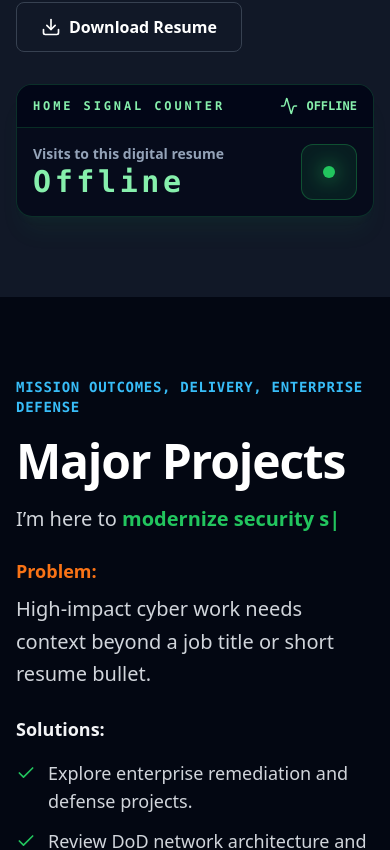
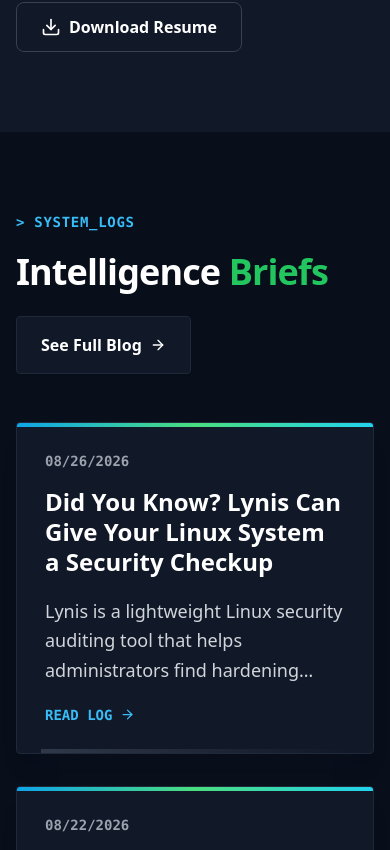
Before and after one commit to ebarlowjr2/cyber-engineer, a React (Vite) app: page / in a window 390 px wide. Shown: the part 1214-2064 px from the top of the page. Built offline with nearby package versions, Linux system fonts and the light colour scheme; no server answers.

Commit message:
Reposition homepage blog and resume counter

```diff
--- /dev/null
+++ b/src/components/ResumeVisitCounter.tsx
@@ -0,0 +1,59 @@
+import { Activity } from 'lucide-react'
+import { useEffect, useState } from 'react'
+
+export function ResumeVisitCounter() {
+  const [hitCount, setHitCount] = useState<number | null>(null)
+  const [counterStatus, setCounterStatus] = useState<'loading' | 'live' | 'offline'>('loading')
+
+  useEffect(() => {
+    const counterBaseUrl = 'https://countapi.mileshilliard.com/api/v1'
+    const counterKey = 'ebthecybergod-digital-resume-home-visits'
+    const sessionKey = 'eb-cyber-global-home-hit-counted-this-session'
+
+    async function updateGlobalCounter() {
+      try {
+        const alreadyCounted = window.sessionStorage.getItem(sessionKey) === 'true'
+        const endpoint = alreadyCounted ? 'get' : 'hit'
+        const response = await fetch(`${counterBaseUrl}/${endpoint}/${counterKey}`, {
+          cache: 'no-store',
+        })
+
+        if (!response.ok) {
+          throw new Error('Counter request failed')
+        }
+
+        const data = await response.json() as { value?: string | number }
+        const nextCount = Number.parseInt(String(data.value ?? '0'), 10)
+
+        if (Number.isNaN(nextCount)) {
+          throw new Error('Counter response was invalid')
+        }
+
+        if (!alreadyCounted) {
+          window.sessionStorage.setItem(sessionKey, 'true')
+        }
+
+        setHitCount(nextCount)
+        setCounterStatus('live')
+      } catch {
+        setCounterStatus('offline')
+      }
+    }
+
+    void updateGlobalCounter()
+  }, [])
+
+  const displayCount = counterStatus === 'offline' ? 'Offline' : hitCount === null ? '...' : hitCount.toLocaleString('en-US')
+  const statusLabel = counterStatus === 'live' ? 'Global' : counterStatus === 'offline' ? 'Offline' : 'Syncing'
+
+  return (
+    <div className="hidden min-w-36 rounded-xl border border-green-500/20 bg-slate-950 px-3 py-2 text-white shadow-lg shadow-green-500/5 xl:block" aria-live="polite">
+      <div className="mb-1 flex items-center justify-between gap-2">
+        <span className="font-mono text-[10px] font-bold uppercase tracking-[0.18em] text-green-300">{statusLabel}</span>
+        <Activity className="text-green-300" size={14} />
+      </div>
+      <p className="text-[11px] font-semibold leading-tight text-slate-400">Visits to this digital resume</p>
+      <p className="font-mono text-lg font-black leading-tight tracking-[0.1em] text-green-300">{displayCount}</p>
+    </div>
+  )
+}
--- a/src/components/SiteHeader.tsx
+++ b/src/components/SiteHeader.tsx
@@ -2,6 +2,7 @@ import type { LucideIcon } from 'lucide-react'
 import { Bot, Github, Instagram, Linkedin, Twitter } from 'lucide-react'
 import { Link } from 'react-router-dom'
 import { ThemeToggle } from './ThemeToggle'
+import { ResumeVisitCounter } from './ResumeVisitCounter'
 import { MobileNav } from './MobileNav'
 import { socialLinks } from '../data/site'
 
@@ -52,6 +53,7 @@ export function SiteHeader() {
             </div>
 
             <div className="hidden md:flex items-center gap-4">
+              <ResumeVisitCounter />
               <ThemeToggle />
               {socialLinks.map((link) => {
                 const Icon = socialIconMap[link.label] ?? Github
--- a/src/pages/Home.tsx
+++ b/src/pages/Home.tsx
@@ -1,78 +1,10 @@
 import '../App.css'
-import { Activity, ArrowRight, Check, Download, Mail, MapPin, Phone, Shield, Github, Instagram, Twitter, Linkedin, Trophy } from 'lucide-react'
-import { useEffect, useState } from 'react'
+import { ArrowRight, Check, Download, Mail, MapPin, Phone, Shield, Github, Instagram, Twitter, Linkedin, Trophy } from 'lucide-react'
 import TypedText from '../components/TypedText'
 import { Link } from 'react-router-dom'
 import { PageLayout } from '../components/PageLayout'
 import { ContactForm } from '../components/ContactForm'
 import { getAllBlogPosts } from '../lib/blog'
-
-function HomeHitCounter() {
-  const [hitCount, setHitCount] = useState<number | null>(null)
-  const [counterStatus, setCounterStatus] = useState<'loading' | 'live' | 'offline'>('loading')
-
-  useEffect(() => {
-    const counterBaseUrl = 'https://countapi.mileshilliard.com/api/v1'
-    const counterKey = 'ebthecybergod-digital-resume-home-visits'
-    const sessionKey = 'eb-cyber-global-home-hit-counted-this-session'
-
-    async function updateGlobalCounter() {
-      try {
-        const alreadyCounted = window.sessionStorage.getItem(sessionKey) === 'true'
-        const endpoint = alreadyCounted ? 'get' : 'hit'
-        const response = await fetch(`${counterBaseUrl}/${endpoint}/${counterKey}`, {
-          cache: 'no-store',
-        })
-
-        if (!response.ok) {
-          throw new Error('Counter request failed')
-        }
-
-        const data = await response.json() as { value?: string | number }
-        const nextCount = Number.parseInt(String(data.value ?? '0'), 10)
-
-        if (Number.isNaN(nextCount)) {
-          throw new Error('Counter response was invalid')
-        }
-
-        if (!alreadyCounted) {
-          window.sessionStorage.setItem(sessionKey, 'true')
-        }
-
-        setHitCount(nextCount)
-        setCounterStatus('live')
-      } catch {
-        setCounterStatus('offline')
-      }
-    }
-
-    void updateGlobalCounter()
-  }, [])
-
-  const displayCount = counterStatus === 'offline' ? 'Offline' : hitCount === null ? '...' : hitCount.toLocaleString('en-US')
-  const statusLabel = counterStatus === 'live' ? 'GLOBAL' : counterStatus === 'offline' ? 'OFFLINE' : 'SYNCING'
-
-  return (
-    <div className="mt-8 w-full max-w-md overflow-hidden rounded-2xl border border-slate-200 bg-white shadow-xl shadow-green-500/5 dark:border-green-500/20 dark:bg-slate-950/70">
-      <div className="flex items-center justify-between border-b border-slate-200 bg-slate-950 px-4 py-3 dark:border-green-500/20">
-        <span className="font-mono text-xs font-bold uppercase tracking-[0.24em] text-green-300">Home Signal Counter</span>
-        <span className="inline-flex items-center gap-2 font-mono text-xs font-bold text-green-300">
-          <Activity size={18} />
-          {statusLabel}
-        </span>
-      </div>
-      <div className="grid grid-cols-[1fr_auto] items-center gap-4 p-4">
-        <div>
-          <p className="text-sm font-semibold text-slate-500 dark:text-slate-400">Visits to this digital resume</p>
-          <p className="font-mono text-3xl font-black tracking-[0.12em] text-slate-950 dark:text-green-300">{displayCount}</p>
-        </div>
-        <div className="flex h-14 w-14 items-center justify-center rounded-xl border border-green-500/30 bg-green-500/10">
-          <span className="h-3 w-3 rounded-full bg-green-500 shadow-[0_0_20px_rgba(34,197,94,0.95)]" />
-        </div>
-      </div>
-    </div>
-  )
-}
 
 const homeFeaturePanels = [
   {
@@ -228,10 +160,63 @@ export default function Home() {
                   Download Resume
                 </a>
               </div>
-              <HomeHitCounter />
           </div>
         </div>
       </section>
+
+      {/* Intelligence Briefs Section */}
+      <section className="py-20 px-4 sm:px-6 lg:px-8 bg-slate-100 dark:bg-gray-950/60">
+        <div className="max-w-7xl mx-auto">
+          <div className="mb-12 flex flex-col gap-6 sm:flex-row sm:items-center sm:justify-between">
+            <div>
+              <p className="mb-5 font-mono text-sm font-bold uppercase tracking-wider text-sky-600 dark:text-sky-400">
+                &gt; SYSTEM_LOGS
+              </p>
+              <h2 className="text-4xl font-black tracking-tight text-slate-900 dark:text-white">
+                Intelligence <span className="text-green-500">Briefs</span>
+              </h2>
+            </div>
+            <Link
+              to="/blog"
+              className="inline-flex w-fit items-center gap-2 rounded border border-slate-200 bg-white px-6 py-4 font-bold text-slate-900 shadow-sm transition hover:border-green-500 hover:text-green-500 dark:border-gray-800 dark:bg-gray-900 dark:text-white"
+            >
+              See Full Blog
+              <ArrowRight size={16} />
+            </Link>
+          </div>
+
+          <div className="grid gap-8 md:grid-cols-3">
+            {latestPosts.map((post) => (
+              <Link
+                key={post.slug}
+                to={`/blog/${post.slug}`}
+                className="group relative min-h-72 overflow-hidden rounded border border-slate-200 bg-white p-7 shadow-xl shadow-slate-900/5 transition hover:-translate-y-1 hover:border-sky-500 dark:border-gray-800 dark:bg-gray-900"
+              >
+                <div className="absolute inset-x-0 top-0 h-1 bg-gradient-to-r from-sky-500 via-green-400 to-cyan-400" />
+                <div className="absolute inset-x-6 bottom-0 h-1 bg-gradient-to-r from-slate-800 via-sky-500 to-green-400 opacity-80 dark:from-gray-700" />
+                <p className="mb-4 font-mono text-sm font-bold text-slate-500 dark:text-gray-400">
+                  {new Date(post.date).toLocaleDateString('en-US', {
+                    year: 'numeric',
+                    month: '2-digit',
+                    day: '2-digit',
+                  })}
+                </p>
+                <h3 className="mb-5 text-2xl font-black leading-tight text-slate-900 transition group-hover:text-sky-600 dark:text-white dark:group-hover:text-sky-400">
+                  {post.title}
+                </h3>
+                <p className="mb-10 line-clamp-3 text-lg leading-relaxed text-slate-600 dark:text-gray-300">
+                  {post.excerpt}
+                </p>
+                <span className="absolute bottom-7 left-7 inline-flex items-center gap-2 font-mono text-sm font-bold uppercase text-sky-600 dark:text-sky-400">
+                  Read Log
+                  <ArrowRight size={15} className="transition group-hover:translate-x-1" />
+                </span>
+              </Link>
+            ))}
+          </div>
+        </div>
+      </section>
+
 
       {/* Guided Scroll Panels */}
       <section className="bg-white dark:bg-gray-950">
@@ -345,59 +330,6 @@ export default function Home() {
         </div>
       </section>
 
-      {/* Intelligence Briefs Section */}
-      <section className="py-20 px-4 sm:px-6 lg:px-8 bg-slate-100 dark:bg-gray-950/60">
-        <div className="max-w-7xl mx-auto">
-          <div className="mb-12 flex flex-col gap-6 sm:flex-row sm:items-center sm:justify-between">
-            <div>
-              <p className="mb-5 font-mono text-sm font-bold uppercase tracking-wider text-sky-600 dark:text-sky-400">
-                &gt; SYSTEM_LOGS
-              </p>
-              <h2 className="text-4xl font-black tracking-tight text-slate-900 dark:text-white">
-                Intelligence <span className="text-green-500">Briefs</span>
-              </h2>
-            </div>
-            <Link
-              to="/blog"
-              className="inline-flex w-fit items-center gap-2 rounded border border-slate-200 bg-white px-6 py-4 font-bold text-slate-900 shadow-sm transition hover:border-green-500 hover:text-green-500 dark:border-gray-800 dark:bg-gray-900 dark:text-white"
-            >
-              See Full Blog
-              <ArrowRight size={16} />
-            </Link>
-          </div>
-
-          <div className="grid gap-8 md:grid-cols-3">
-            {latestPosts.map((post) => (
-              <Link
-                key={post.slug}
-                to={`/blog/${post.slug}`}
-                className="group relative min-h-72 overflow-hidden rounded border border-slate-200 bg-white p-7 shadow-xl shadow-slate-900/5 transition hover:-translate-y-1 hover:border-sky-500 dark:border-gray-800 dark:bg-gray-900"
-              >
-                <div className="absolute inset-x-0 top-0 h-1 bg-gradient-to-r from-sky-500 via-green-400 to-cyan-400" />
-                <div className="absolute inset-x-6 bottom-0 h-1 bg-gradient-to-r from-slate-800 via-sky-500 to-green-400 opacity-80 dark:from-gray-700" />
-                <p className="mb-4 font-mono text-sm font-bold text-slate-500 dark:text-gray-400">
-                  {new Date(post.date).toLocaleDateString('en-US', {
-                    year: 'numeric',
-                    month: '2-digit',
-                    day: '2-digit',
-                  })}
-                </p>
-                <h3 className="mb-5 text-2xl font-black leading-tight text-slate-900 transition group-hover:text-sky-600 dark:text-white dark:group-hover:text-sky-400">
-                  {post.title}
-                </h3>
-                <p className="mb-10 line-clamp-3 text-lg leading-relaxed text-slate-600 dark:text-gray-300">
-                  {post.excerpt}
-                </p>
-                <span className="absolute bottom-7 left-7 inline-flex items-center gap-2 font-mono text-sm font-bold uppercase text-sky-600 dark:text-sky-400">
-                  Read Log
-                  <ArrowRight size={15} className="transition group-hover:translate-x-1" />
-                </span>
-              </Link>
-            ))}
-          </div>
-        </div>
-      </section>
-
       {/* Education Section */}
       <section id="education" className="py-20 px-4 sm:px-6 lg:px-8">
         <div className="max-w-7xl mx-auto">
```
Also changed, not shown: 1 other file (tests, documents, lock files or other folders).
